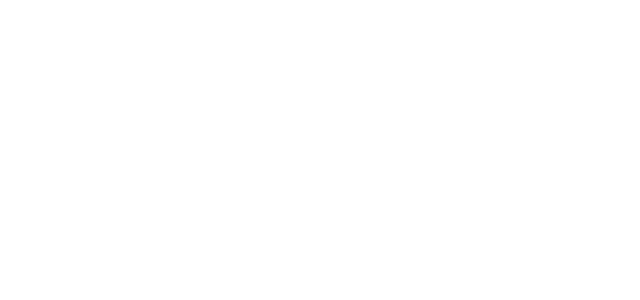
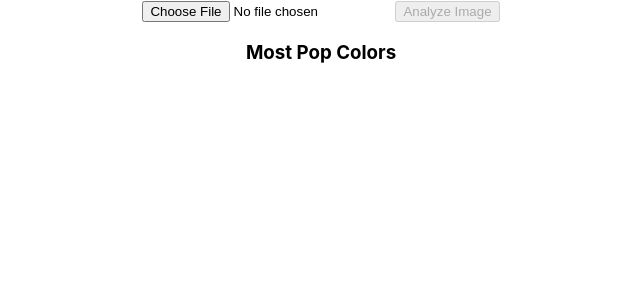
Before and after one commit to mjlynch123/image-shadow-generator, a React (Create React App) app: page / in a window 1280 px wide. Shown: the top 300 px of the page, without its empty margins (319-959 px from the left). Built offline with nearby package versions, Linux system fonts and the light colour scheme.

Commit message:
Fixed spelling error that was causing NaN error

```diff
--- a/src/App.js
+++ b/src/App.js
@@ -25,7 +25,7 @@ function App() {
 
     let r = 0, g = 0, b = 0, count = 0;
 
-    for (let i = 0; i < data.leng; i += 4) {
+    for (let i = 0; i < data.length; i += 4) {
       r += data[i];
       g += data[i + 1];
       b += data[i + 2];
@@ -79,7 +79,19 @@ function App() {
 
   return (
     <div className="App">
-
+      <input type='file' accept='image/*' onChange={handleImageUpload} />
+      <button onClick={analyzeImage} disabled={!image}>Analyze Image</button>
+      <canvas ref={canvasRef} style={{ display: 'none' }} />
+      <div>
+        <h3>Most Pop Colors</h3>
+        <div style={{ display: "flex" }}>
+          {popularColors.map((color, index) => (
+            <div key={index} style={{ background: color, width: 50, height: 50, margin: 5 }}>
+              {color}
+            </div>
+          ))}
+        </div>
+      </div>
     </div>
   );
 }
```
